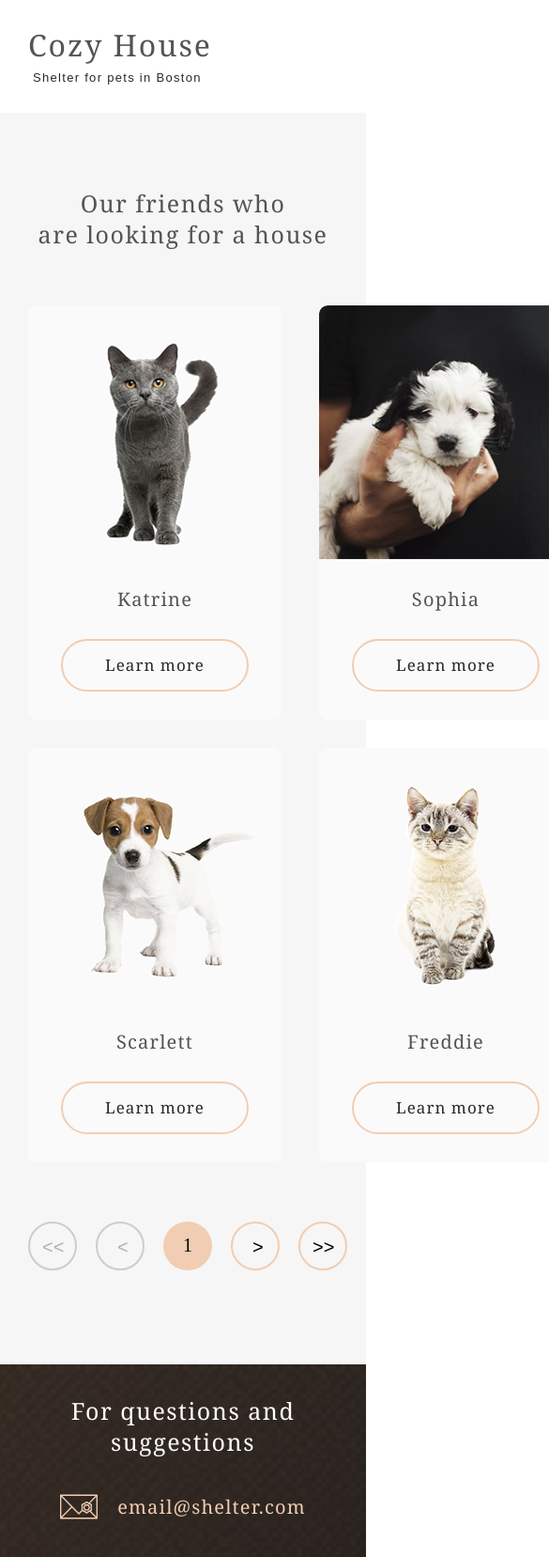
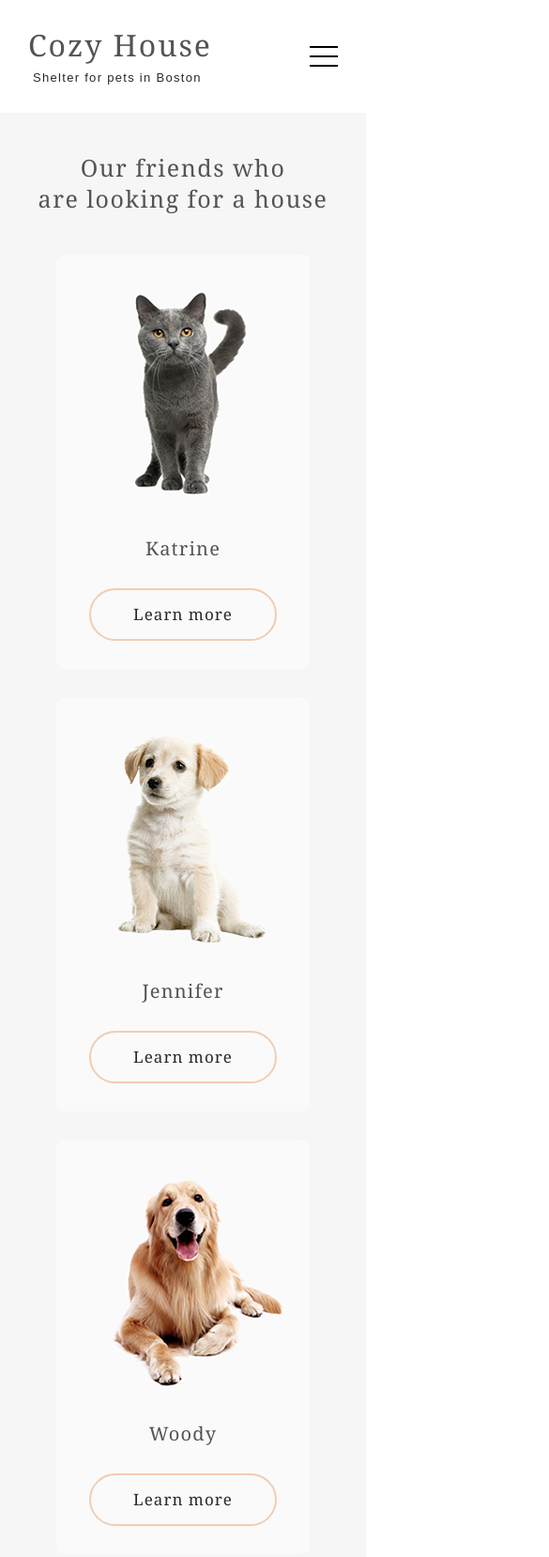
Before and after one commit to PanovNikita/rsschool-cv-pre, a plain HTML site: page shelter/pets.html in a window 390 px wide. Shown: the top 1657 px of the page at 94% size, 585 px wide, since content can reach past the window. Drawn offline with Linux system fonts and the light colour scheme.

Commit message:
feat: add adaptive for our-pets section in pets.html

```diff
--- a/shelter/pets.html
+++ b/shelter/pets.html
@@ -23,6 +23,7 @@
             <li class="header-nav-item"><a href="#main-footer" class="header-nav-link">Contacts</a></li>
           </ul>
         </nav>
+        <button class="burger burger-black" type="button"></button>
     </header>
   </div>
 
--- a/shelter/src/style.css
+++ b/shelter/src/style.css
@@ -162,6 +162,10 @@ h1, h2, h3, h4, h5, h6 {
   border: none;
 }
 
+.burger-black {
+  background-image: url("../src/img/icons/burger-black.svg")
+}
+
 .header-nav-link:hover {
   color: var(--color-light-s);
 }
@@ -293,7 +297,7 @@ h1, h2, h3, h4, h5, h6 {
 .slider-wrapper {
   max-width: 1200px;
   position: relative;
-  margin: 0 auto 44px;
+  margin: 0 auto 57px;
 }
 
 .slider {
@@ -361,7 +365,7 @@ h1, h2, h3, h4, h5, h6 {
 }
 
 .card-text {
-  padding: 0 35px 44px;
+  padding: 0 35px 30px;
 }
 
 .card-img {
@@ -449,7 +453,7 @@ h1, h2, h3, h4, h5, h6 {
 
 .donation-img {
   margin-top: 10px;
-  height: auto;
+  /* height: auto; */
 }
 
 .donation-content {
@@ -584,8 +588,9 @@ h1, h2, h3, h4, h5, h6 {
 
 .pets-list {
   display: grid;
-  grid-template-columns: repeat(4, 1fr);
-  grid-template-rows: repeat(2, 1fr);
+  grid-template-columns: repeat(auto-fill, 270px);
+  /* grid-template-rows: repeat(auto-fill, 1fr); */
+  justify-content: center;
   grid-column-gap: 40px;
   grid-row-gap: 30px;
   padding: 0;
@@ -596,8 +601,9 @@ h1, h2, h3, h4, h5, h6 {
 
 .navigation {
   display: flex;
-  justify-content: space-between;
+  justify-content: center;
   width: 340px;
+  gap: 20px;
   margin: 0 auto;
   font-size: 20px;
 }
@@ -684,7 +690,7 @@ h1, h2, h3, h4, h5, h6 {
 }
 
 @media (max-width: 1130px) {
-  .card:nth-child(3) {
+  .our-friends .card:nth-child(3) {
     display: none;
   }
 
@@ -761,10 +767,27 @@ h1, h2, h3, h4, h5, h6 {
 
   .donation .container {
     gap: 45px;
+    padding-bottom: 103px;
   }
 
   .donation-img {
     max-width: 505px;
+  }
+
+  .our-pets .container {
+    padding-bottom: 78px;
+  }
+
+  .our-pets-heading {
+    margin-bottom: 30px;
+  }
+
+  .pets-list {
+    margin-bottom: 40px;
+  }
+
+  .our-pets .card:nth-child(n+7) {
+    display: none;
   }
 }
 
@@ -800,7 +823,7 @@ h1, h2, h3, h4, h5, h6 {
     font-size: 32px;
   }
 
-  .card:nth-child(2) {
+  .our-friends .card:nth-child(2) {
     display: none;
   }
 
@@ -956,6 +979,7 @@ h1, h2, h3, h4, h5, h6 {
 
   .donation-img {
     max-width: 260px;
+    height: auto;
   }
 
   .donation-content {
@@ -1005,9 +1029,27 @@ h1, h2, h3, h4, h5, h6 {
     align-items: center;
   }
 
-  .footer-link:nth-child {
+  /* .footer-link:nth-child {
     margin-bottom: 0;
     text-align: center;
+  } */
+  .our-pets {
+    padding-top: 42px;
+  }
+
+  .our-pets .container {
+    padding-right: 10px;
+    padding-left: 10px;
+    padding-bottom: 40px;
+  }
+
+  .our-pets-heading {
+    margin-bottom: 44px;
+  }
+
+  .navigation {
+    width: auto;
+    gap: 10px;
   }
 }
 
@@ -1015,4 +1057,8 @@ h1, h2, h3, h4, h5, h6 {
   .main-header {
     padding: 30px 20px;
   }
+
+  .our-pets .card:nth-child(n+4) {
+    display: none;
+  }
 }
```
Also changed, not shown: shelter/src/img/icons/burger-black.svg (added).
